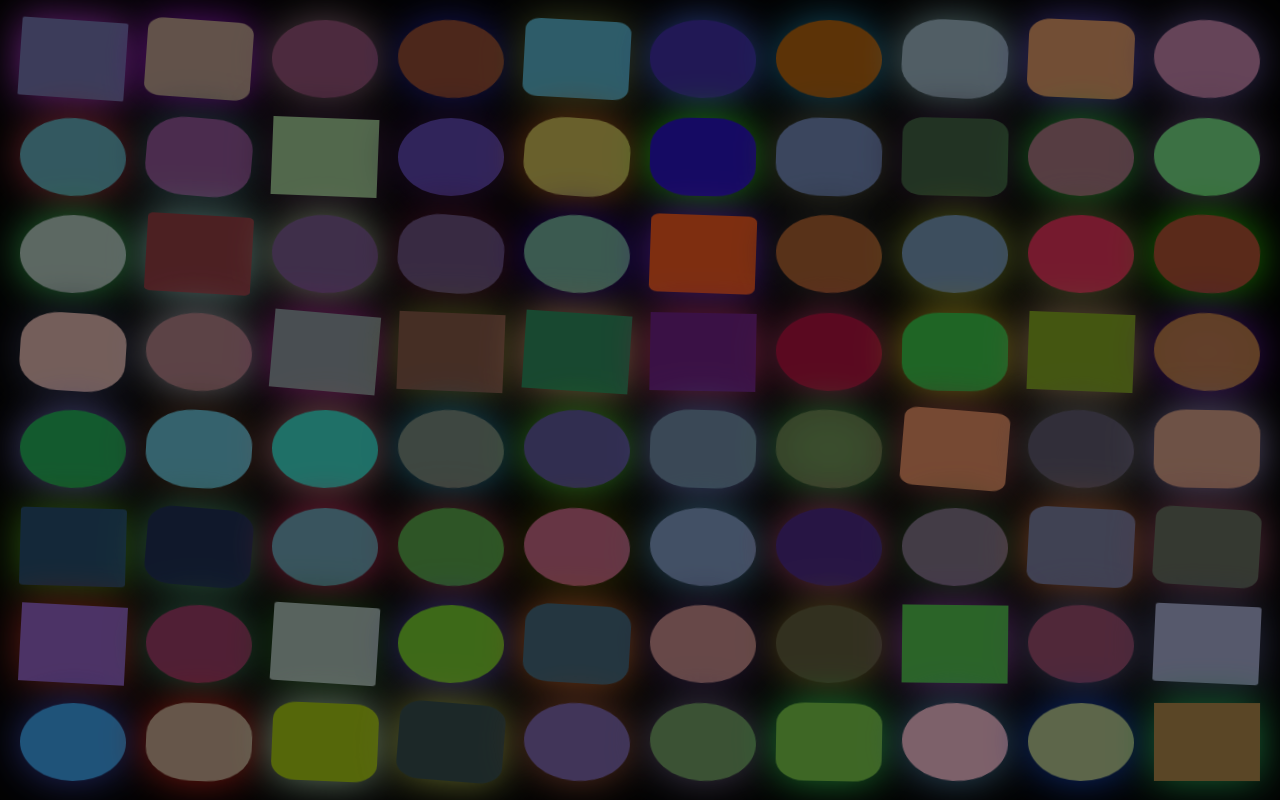
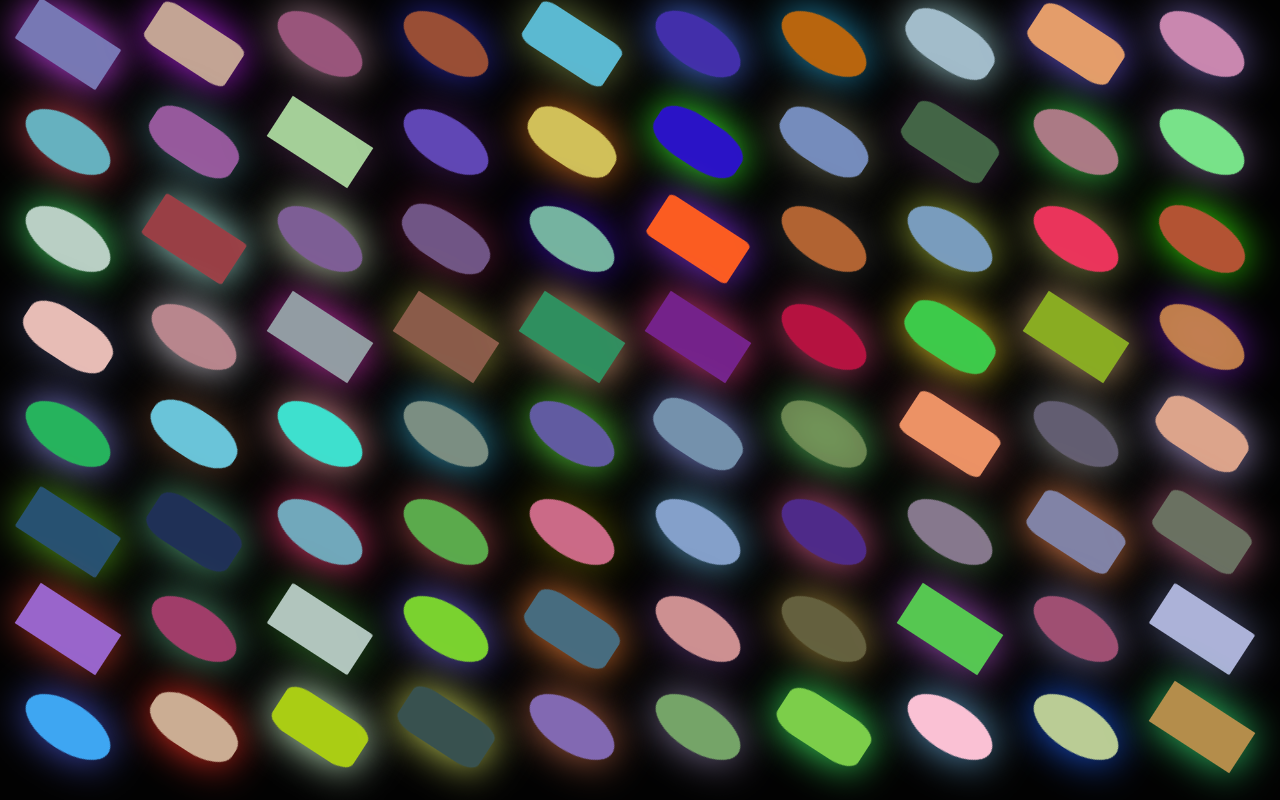
Before and after one commit to Official-Dev-Vineet/chat_function, a plain HTML site: page index.html in a window 1280 px wide. Drawn offline with Linux system fonts and the light colour scheme.

Commit message:
add new style in background

```diff
--- a/index.html
+++ b/index.html
@@ -20,7 +20,7 @@
       ><span></span><span></span><span></span><span></span><span></span>
       <span></span><span></span><span></span><span></span><span></span><span></span><span></span><span></span><span></span><span></span><span></span><span></span><span></span><span></span><span></span><span></span><span></span><span></span><span></span><span></span><span></span><span></span><span></span><span></span><span></span><span></span><span></span><span></span><span></span><span></span>
     </div>
-    <div class="layer"></div>
+
     <script src="test.js"></script>
   </body>
 </html>
--- a/style.css
+++ b/style.css
@@ -22,18 +22,10 @@
 .bg span {
   position: relative;
   display: inline-block;
-  height: 100%;
+  height: 3em;
+  width: 6em;
   transition: all 200ms;
   /* background-color: aqua; */
   box-shadow:0 0 30px var(--color);
   border:5px solid var(--color);
 }
-.layer{
-    position: absolute;
-    inset: 0;
-    height: 100%;
-    width: 100%;
-    z-index: 1;
-    backdrop-filter: brightness(50%);
-    backface-visibility: hidden;
-}
--- a/test.js
+++ b/test.js
@@ -19,5 +19,6 @@
     element.style.borderRadius=Math.floor(Math.random() * 0xff).toString(16)+'%'
     element.style.rotate=Math.random() * 6 + 'deg';
     element.style.filter=`drop-shadow(0 0 20px ${color()})`
+    element.style.rotate=`33deg`
   })
 }, 1000);
```
